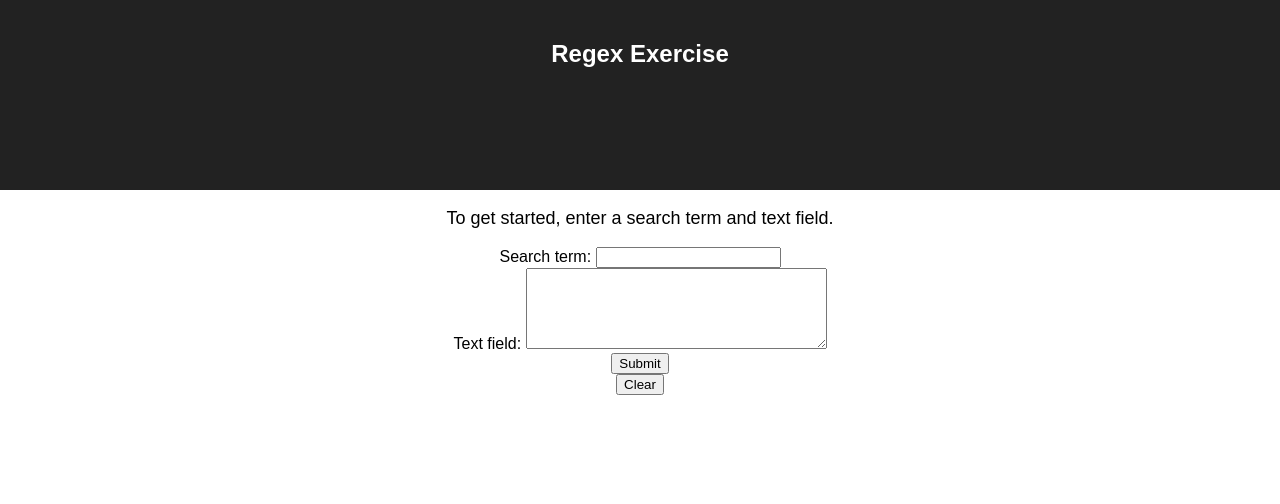
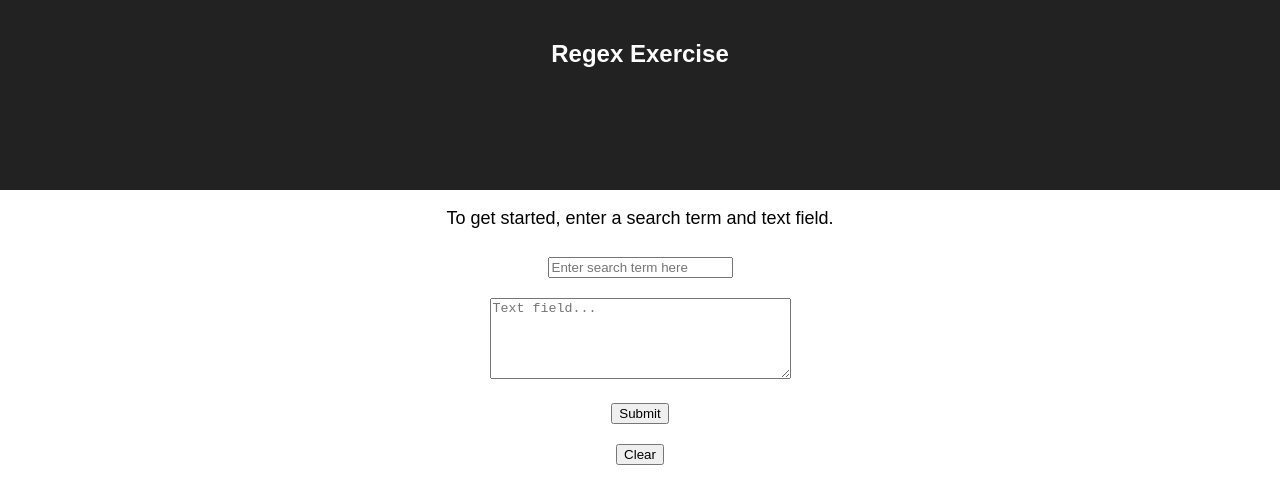
Before and after one commit to Alex-Windle/regex-exercise, a React (Create React App) app: page / in a window 1280 px wide. Shown: the top 504 px of the page. Built offline with nearby package versions, Linux system fonts and the light colour scheme.

Commit message:
Add form. Test button with alert.

```diff
--- a/src/App.css
+++ b/src/App.css
@@ -27,3 +27,8 @@
   display: flex;
   flex-direction: column;
 }
+
+#form div{
+  margin-top: 10px;
+  margin-bottom: 10px;
+}
--- a/src/App.js
+++ b/src/App.js
@@ -3,9 +3,12 @@ import './App.css';
 
 class App extends Component {
 
+  render() {
 
+    function clickTest() {
+      alert("You clicked the button!");
+    };
 
-  render() {
     return (
       <div className="App">
         <div className="App-header">
@@ -15,9 +18,9 @@ class App extends Component {
           To get started, enter a search term and text field.
         </p>
         <form id="form">
-          <div>Search term: <input type="text"></input></div>
-          <div>Text field: <textarea rows="5" cols="35"></textarea></div>
-          <div><button type="submit">Submit</button></div>
+          <div><input type="text" placeholder="Enter search term here" /></div>
+          <div><textarea rows="5" cols="35" placeholder="Text field..." ></textarea></div>
+          <div><button onClick={clickTest}>Submit</button></div>
           <div><button type="reset">Clear</button></div>
         </form>
       </div>
```
